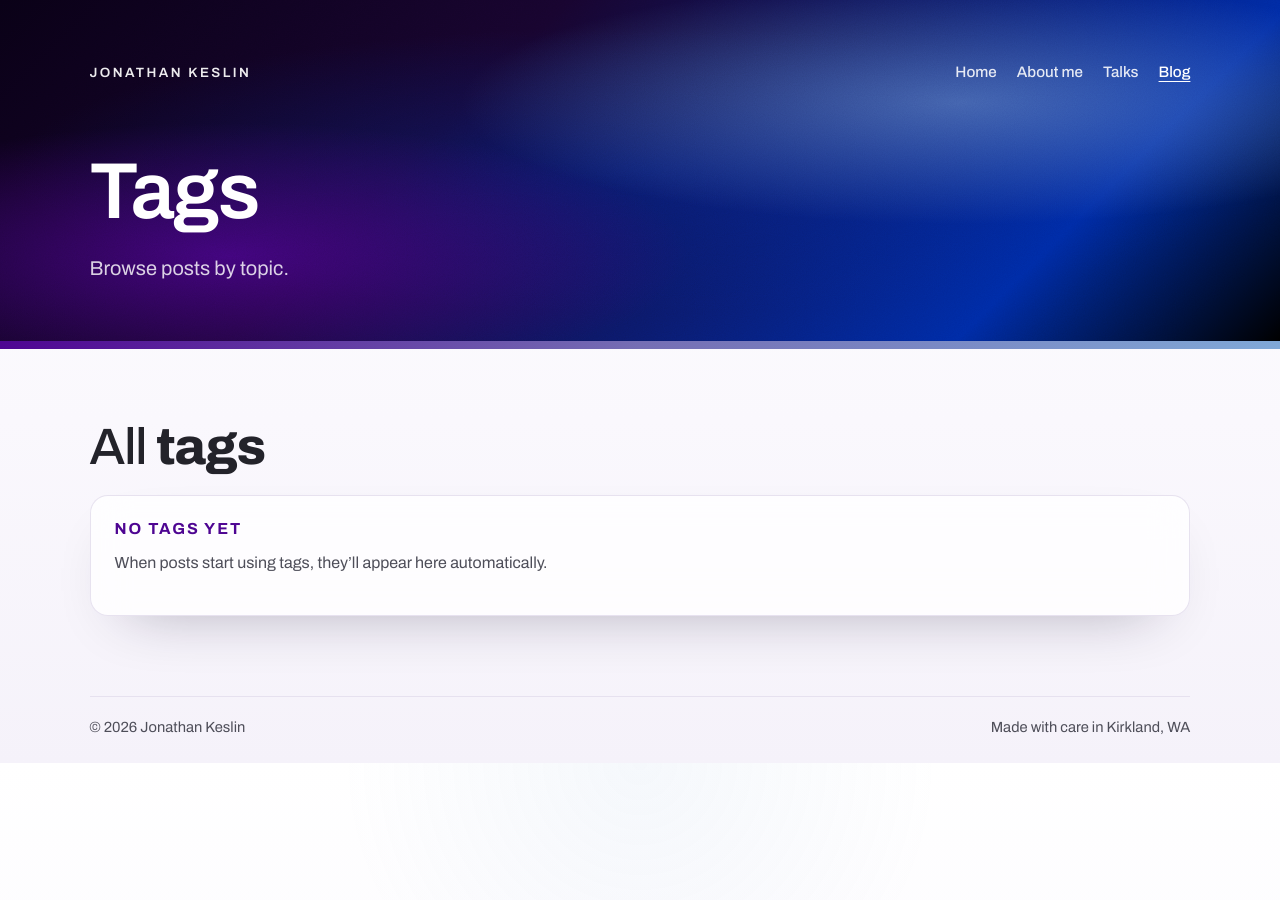
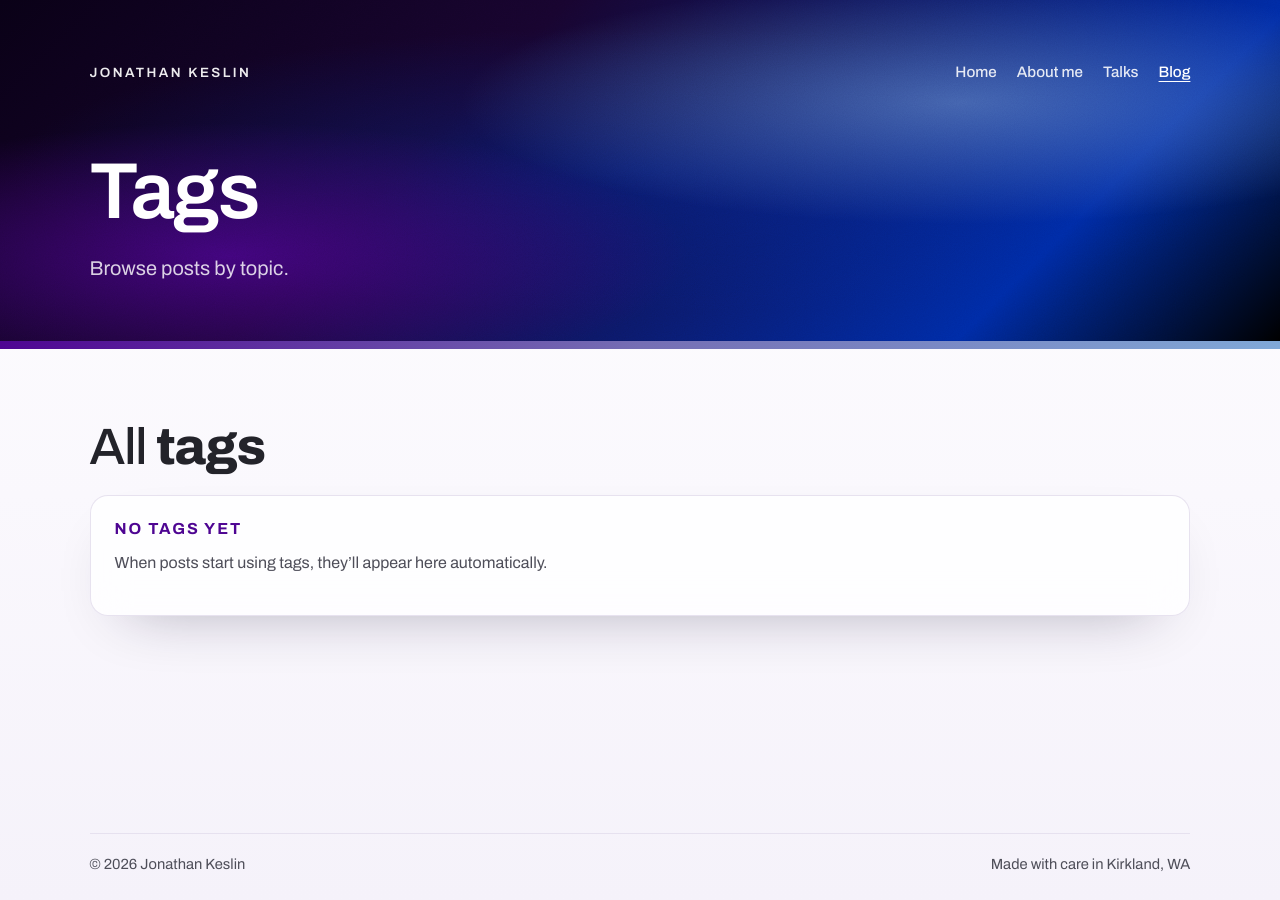
Before and after one commit to decompil3d/jonathankeslin.github.io, a Jekyll site: the page built from tags/index.md, in a window 1280 px wide. Built offline with Jekyll 4.4.1, drawn with Linux system fonts in a browser that asks for light colours.

Commit message:
full height

```diff
--- a/assets/css/site.css
+++ b/assets/css/site.css
@@ -36,6 +36,9 @@ body {
     linear-gradient(180deg, #ffffff 0%, #faf8fd 55%, #f5f2fa 100%);
   -webkit-font-smoothing: antialiased;
   -moz-osx-font-smoothing: grayscale;
+  display: flex;
+  flex-direction: column;
+  min-height: 100vh;
 }
 
 a {
@@ -87,6 +90,7 @@ img {
 
 main {
   display: block;
+  flex-grow: 1;
 }
 
 .hero {
@@ -342,7 +346,11 @@ main {
 .btn.primary {
   border-color: transparent;
   color: #fff;
-  background: linear-gradient(135deg, var(--accent-purple) 0%, var(--accent-blue) 100%);
+  background: linear-gradient(
+    135deg,
+    var(--accent-purple) 0%,
+    var(--accent-blue) 100%
+  );
 }
 
 .btn.primary:hover {
@@ -622,7 +630,11 @@ main {
   align-items: center;
   justify-content: center;
   border-radius: 12px;
-  background: linear-gradient(135deg, rgba(78, 5, 146, 0.1), rgba(0, 47, 173, 0.08));
+  background: linear-gradient(
+    135deg,
+    rgba(78, 5, 146, 0.1),
+    rgba(0, 47, 173, 0.08)
+  );
   color: var(--accent-purple);
 }
 
```
